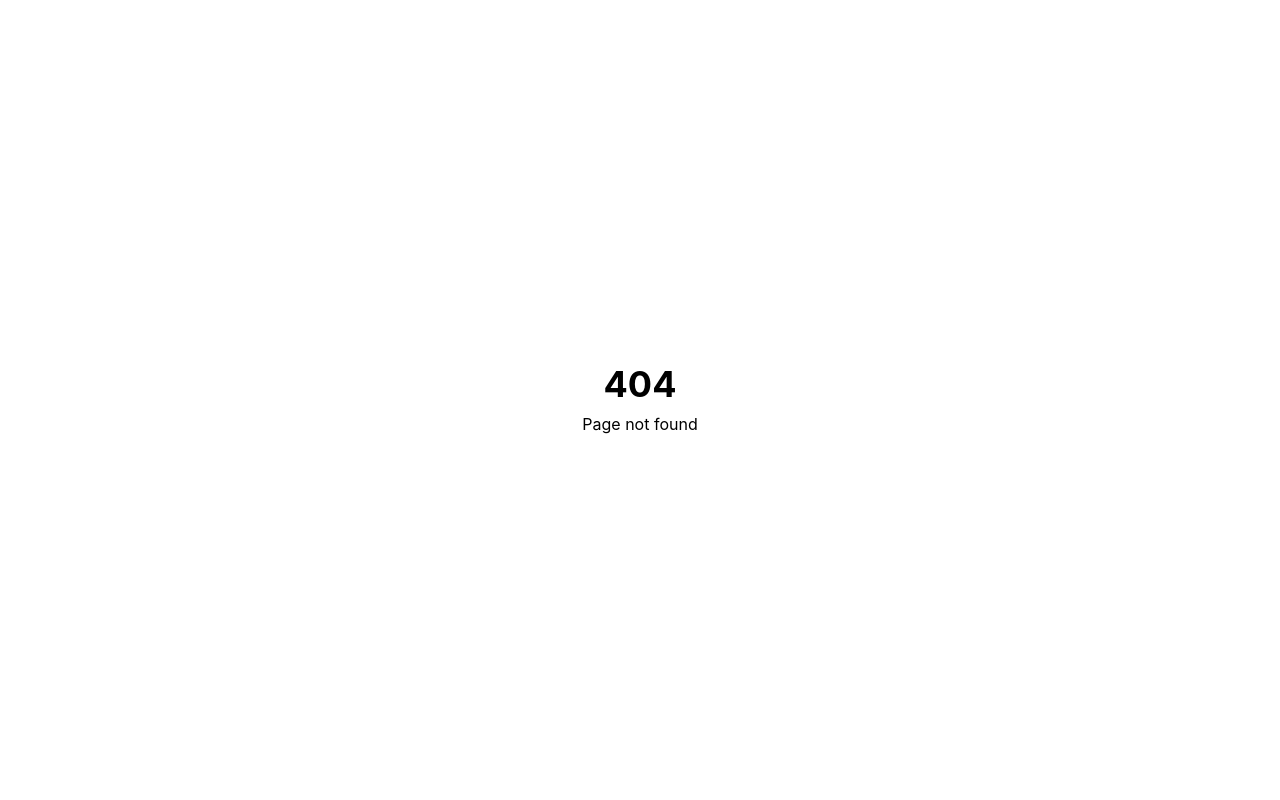
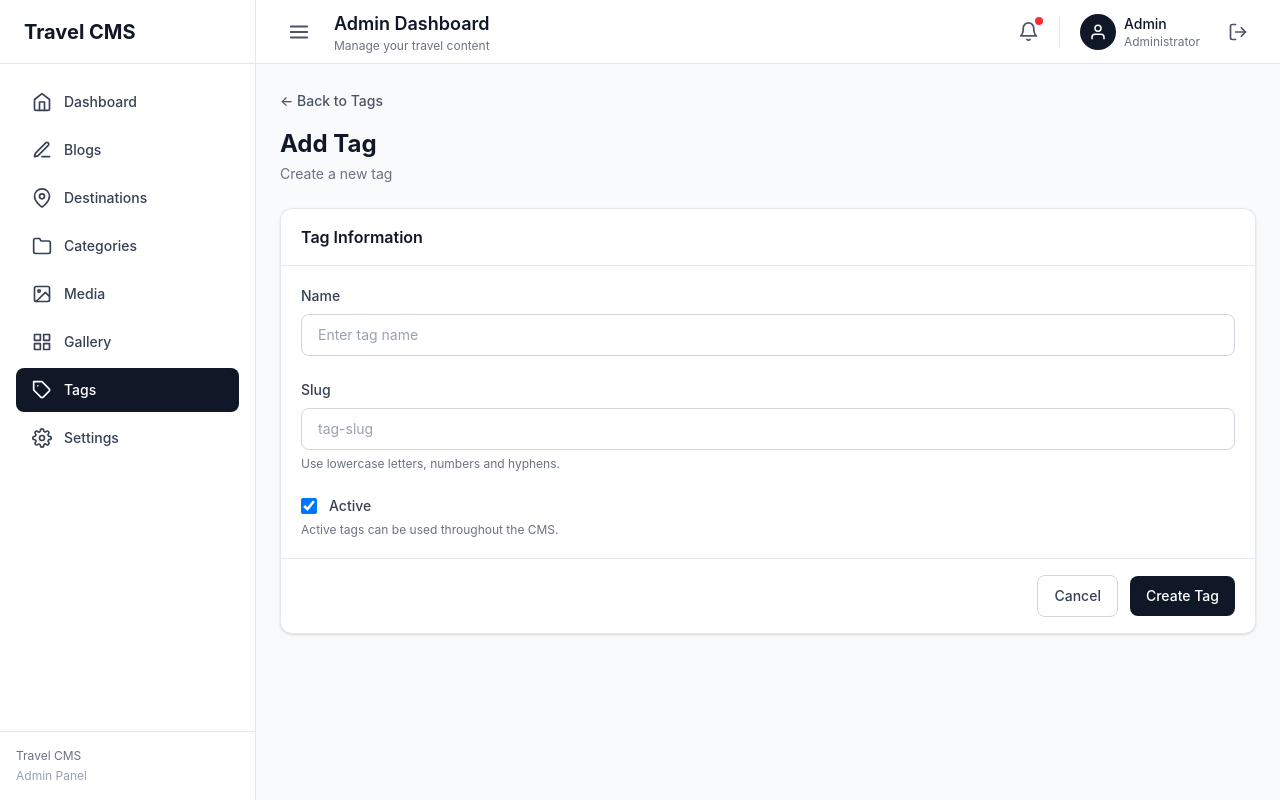
Before and after one commit to CheSubhro/travel-based_cms, a Next.js app: page /admin/tags/new in a window 1280 px wide. Before the commit this address had no page. Built offline with nearby package versions, Linux system fonts and the light colour scheme.

Commit message:
Add Tags Complete

```diff
--- /dev/null
+++ b/app/admin/(dashboard)/tags/new/page.js
@@ -0,0 +1,242 @@
+"use client";
+
+import Link from "next/link";
+import { useState } from "react";
+
+import Toast from "@/components/admin/Toast";
+
+export default function NewTagPage() {
+
+    const [name, setName] = useState("");
+    const [slug, setSlug] = useState("");
+    const [isActive, setIsActive] = useState(true);
+
+    const [saving, setSaving] = useState(false);
+    const [error, setError] = useState("");
+
+    const [toast, setToast] = useState({
+        show: false,
+        message: "",
+        type: "success",
+    });
+
+    const generateSlug = (value) => {
+        return value
+            .toLowerCase()
+            .trim()
+            .replace(/[^a-z0-9\s-]/g, "")
+            .replace(/\s+/g, "-")
+            .replace(/-+/g, "-");
+    };
+
+    const handleNameChange = (event) => {
+        const value = event.target.value;
+
+        setName(value);
+
+        if (!slug) {
+            setSlug(generateSlug(value));
+        }
+    };
+
+    const handleSubmit = async (event) => {
+        event.preventDefault();
+
+        try {
+            setSaving(true);
+            setError("");
+
+            if (!name.trim()) {
+                setError("Tag name is required.");
+                return;
+            }
+
+            if (!slug.trim()) {
+                setError("Tag slug is required.");
+                return;
+            }
+
+            const response = await fetch("/api/admin/tags", {
+                method: "POST",
+                headers: {
+                    "Content-Type": "application/json",
+                },
+                body: JSON.stringify({
+                    name: name.trim(),
+                    slug: slug.trim(),
+                    isActive,
+                }),
+            });
+
+            const result = await response.json();
+
+            if (!response.ok) {
+                if (Array.isArray(result.errors) && result.errors.length > 0) {
+                    throw new Error(result.errors.join(", "));
+                }
+
+                throw new Error(result.message || "Failed to create tag");
+            }
+
+            setToast({
+                show: true,
+                message: "Tag created successfully.",
+                type: "success",
+            });
+
+            setTimeout(() => {
+                window.location.href = "/admin/tags";
+            }, 800);
+        } catch (error) {
+            console.error("Create tag error:", error);
+
+            setError(error.message || "Failed to create tag");
+        } finally {
+            setSaving(false);
+        }
+    };
+
+    return (
+        <div>
+            <Toast
+                show={toast.show}
+                message={toast.message}
+                type={toast.type}
+                onClose={() =>
+                    setToast((previous) => ({
+                        ...previous,
+                        show: false,
+                    }))
+                }
+            />
+
+            {/* Header */}
+            <div className="mb-6">
+                <Link
+                    href="/admin/tags"
+                    className="text-sm font-medium text-gray-600 transition hover:text-gray-900"
+                >
+                    ← Back to Tags
+                </Link>
+
+                <div className="mt-4">
+                    <h1 className="text-2xl font-bold text-gray-900">
+                        Add Tag
+                    </h1>
+
+                    <p className="mt-1 text-sm text-gray-500">
+                        Create a new tag
+                    </p>
+                </div>
+            </div>
+
+            {/* Error */}
+            {error && (
+                <div className="mb-6 rounded-lg border border-red-200 bg-red-50 p-4 text-sm text-red-700">
+                    {error}
+                </div>
+            )}
+
+            {/* Form */}
+            <form onSubmit={handleSubmit}>
+                <div className="rounded-xl border border-gray-200 bg-white shadow-sm">
+                    <div className="border-b border-gray-200 px-5 py-4">
+                        <h2 className="text-base font-semibold text-gray-900">
+                            Tag Information
+                        </h2>
+                    </div>
+
+                    <div className="space-y-6 p-5">
+                        {/* Name */}
+                        <div>
+                            <label
+                                htmlFor="name"
+                                className="mb-2 block text-sm font-medium text-gray-700"
+                            >
+                                Name
+                            </label>
+
+                            <input
+                                id="name"
+                                type="text"
+                                value={name}
+                                onChange={handleNameChange}
+                                placeholder="Enter tag name"
+                                className="w-full rounded-lg border border-gray-300 px-4 py-2.5 text-sm text-gray-700 outline-none transition placeholder:text-gray-400 focus:border-gray-500 focus:ring-1 focus:ring-gray-500"
+                            />
+                        </div>
+
+                        {/* Slug */}
+                        <div>
+                            <label
+                                htmlFor="slug"
+                                className="mb-2 block text-sm font-medium text-gray-700"
+                            >
+                                Slug
+                            </label>
+
+                            <input
+                                id="slug"
+                                type="text"
+                                value={slug}
+                                onChange={(event) =>
+                                    setSlug(event.target.value)
+                                }
+                                placeholder="tag-slug"
+                                className="w-full rounded-lg border border-gray-300 px-4 py-2.5 text-sm text-gray-700 outline-none transition placeholder:text-gray-400 focus:border-gray-500 focus:ring-1 focus:ring-gray-500"
+                            />
+
+                            <p className="mt-1.5 text-xs text-gray-500">
+                                Use lowercase letters, numbers and hyphens.
+                            </p>
+                        </div>
+
+                        {/* Status */}
+                        <div>
+                            <label
+                                htmlFor="isActive"
+                                className="flex cursor-pointer items-center gap-3"
+                            >
+                                <input
+                                    id="isActive"
+                                    type="checkbox"
+                                    checked={isActive}
+                                    onChange={(event) =>
+                                        setIsActive(event.target.checked)
+                                    }
+                                    className="h-4 w-4 rounded border-gray-300"
+                                />
+
+                                <span className="text-sm font-medium text-gray-700">
+                                    Active
+                                </span>
+                            </label>
+
+                            <p className="mt-1.5 text-xs text-gray-500">
+                                Active tags can be used throughout the CMS.
+                            </p>
+                        </div>
+                    </div>
+
+                    {/* Actions */}
+                    <div className="flex flex-col-reverse gap-3 border-t border-gray-200 px-5 py-4 sm:flex-row sm:items-center sm:justify-end">
+                        <Link
+                            href="/admin/tags"
+                            className="rounded-lg border border-gray-300 px-4 py-2.5 text-center text-sm font-medium text-gray-700 transition hover:bg-gray-50"
+                        >
+                            Cancel
+                        </Link>
+
+                        <button
+                            type="submit"
+                            disabled={saving}
+                            className="rounded-lg bg-gray-900 px-4 py-2.5 text-sm font-medium text-white transition hover:bg-gray-800 disabled:cursor-not-allowed disabled:opacity-50"
+                        >
+                            {saving ? "Creating..." : "Create Tag"}
+                        </button>
+                    </div>
+                </div>
+            </form>
+        </div>
+    );
+}
```
